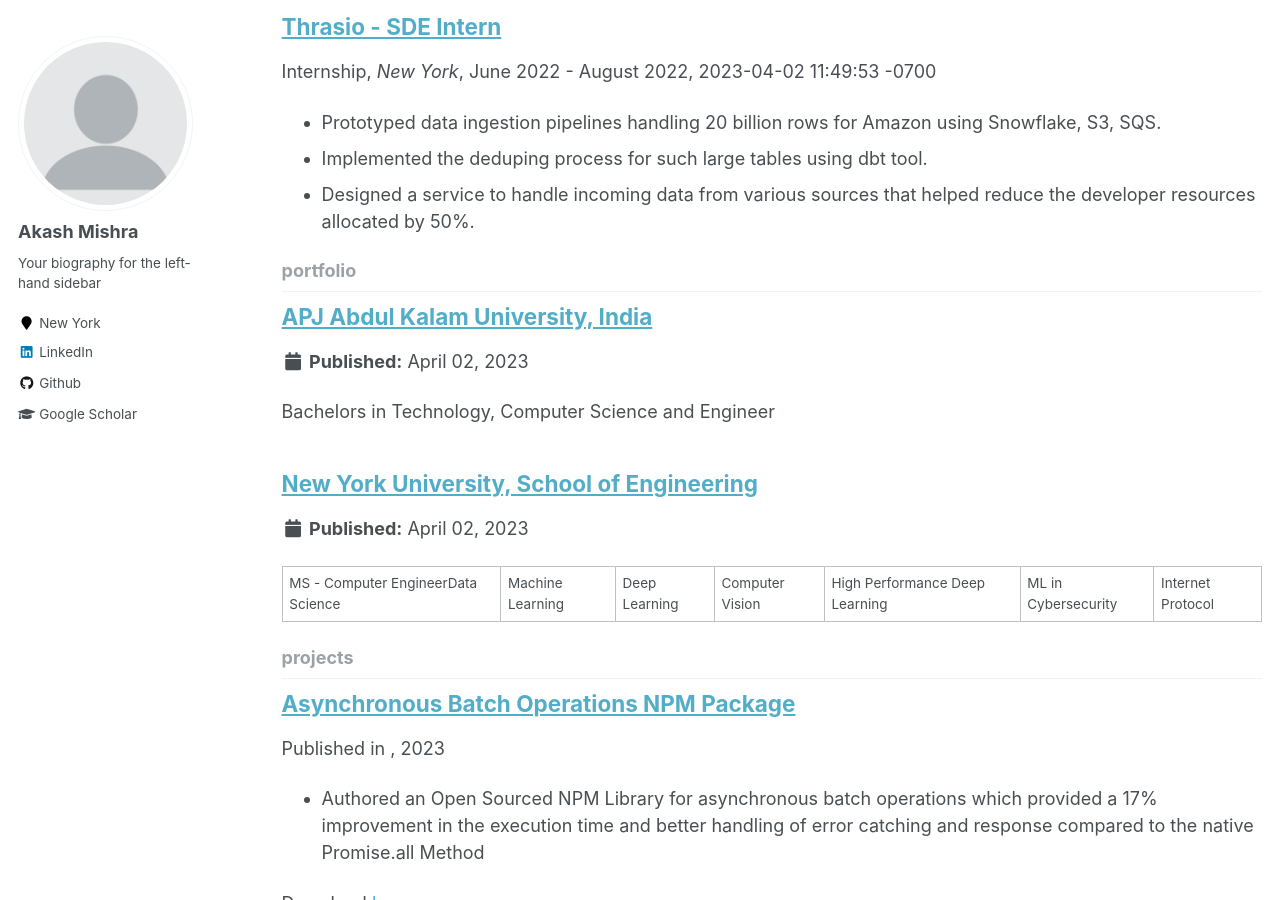
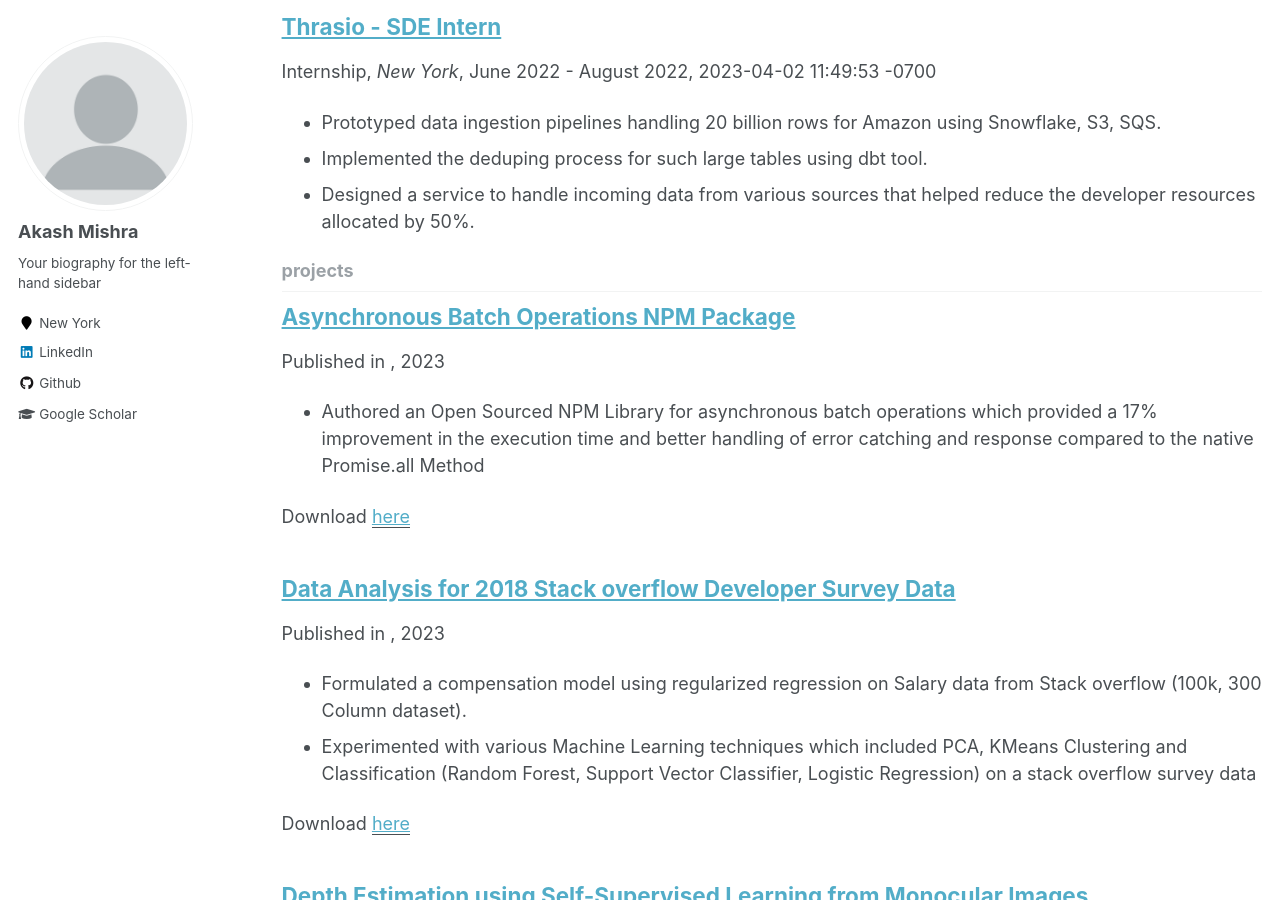
Before and after one commit to akashsky1994/akashsky1994.github.io, a Jekyll site: the page built from _pages/collection-archive.html, in a window 1280 px wide and 900 px high, scrolled down 1040 px. Built offline with Jekyll 4.4.1, drawn with Linux system fonts in a browser that asks for light colours; some of the changed lines change nothing that is shown.

Commit message:
education updated

```diff
--- a/_config.yml
+++ b/_config.yml
@@ -181,9 +181,9 @@
   projects:
     output: true
     permalink: /:collection/:path/
-  portfolio:
-    output: true
-    permalink: /:collection/:path/
+  # portfolio:
+  #   output: true
+  #   permalink: /:collection/:path/
   talks:
     output: true
     permalink: /:collection/:path/
--- a/_portfolio/bachelors.md
+++ b/_portfolio/bachelors.md
@@ -1,5 +1,5 @@
 ---
 title: "APJ Abdul Kalam University, India"
-excerpt: "Bachelors in Technology, Computer Science and Engineer"
+excerpt: "Bachelors in Technology, Computer Science and Engineering (2013-2017)"
 collection: portfolio
 ---
--- a/_portfolio/masters.md
+++ b/_portfolio/masters.md
@@ -1,6 +1,8 @@
 ---
 title: "New York University, School of Engineering"
-excerpt: "MS - Computer Engineer\
+excerpt: "MS - Computer Engineer (Concentation in Deep Learning) (2021-2023)
+
+Courses:
 Data Science | Machine Learning | Deep Learning | Computer Vision | High Performance Deep Learning | ML in Cybersecurity | Internet Protocol"
 collection: portfolio
 ---
```
